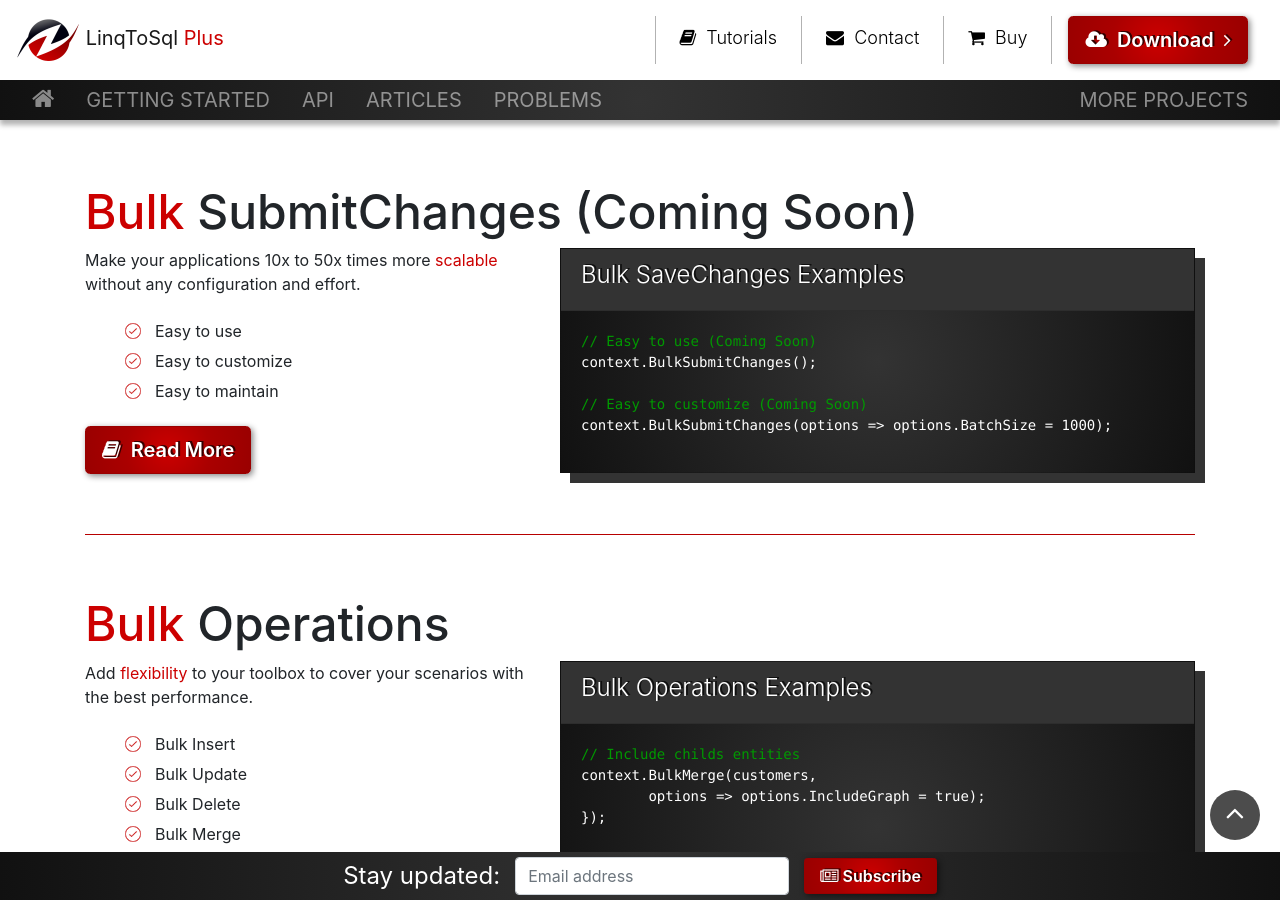
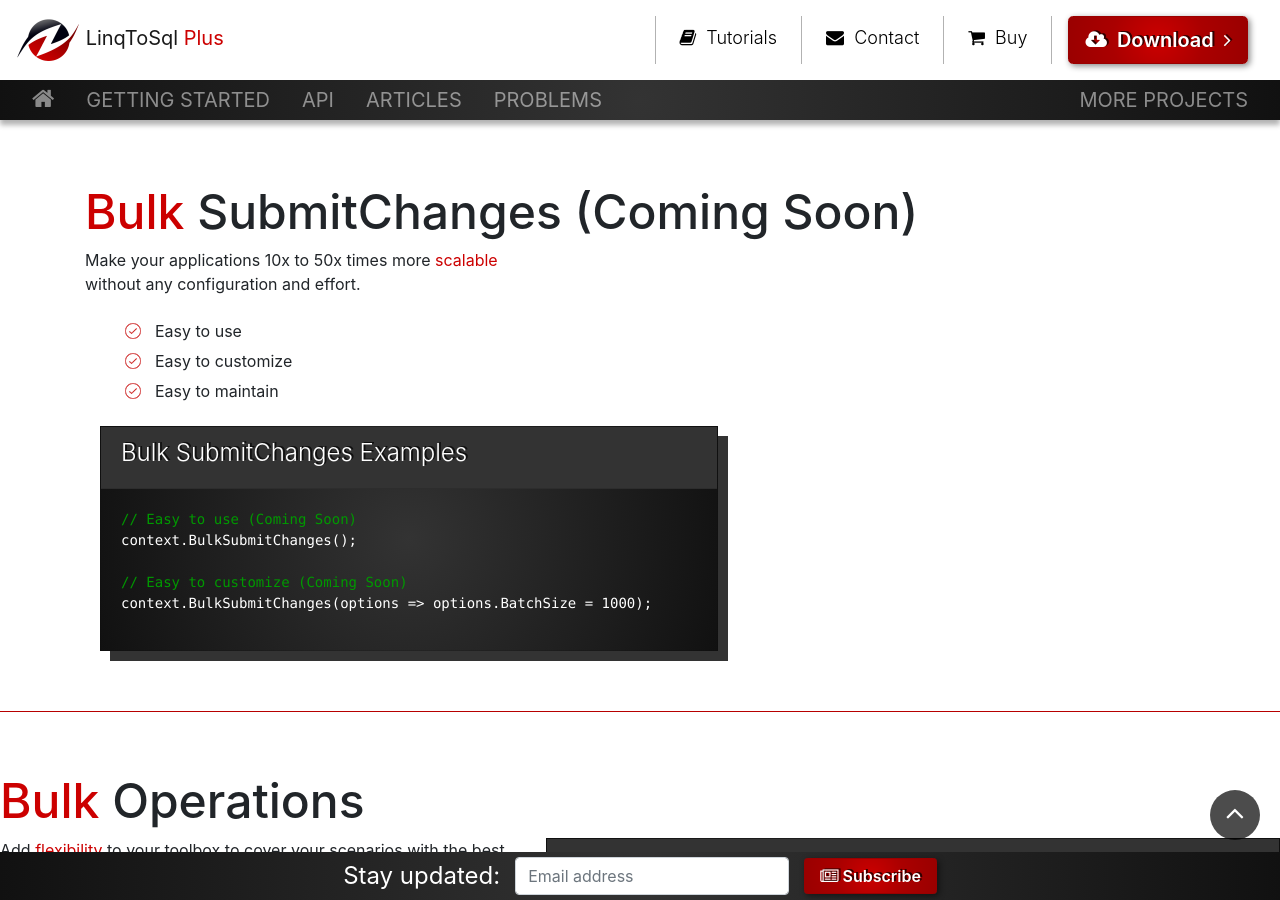
Before and after one commit to zzzprojects/LinqToSql-Plus, a Jekyll site: the page built from docs/index.md, in a window 1280 px wide and 900 px high, scrolled down 2261 px. Built offline with Jekyll 4.4.1, drawn with Linux system fonts in a browser that asks for light colours; nearby versions of some CDN libraries.

Commit message:
Update index.md

```diff
--- a/docs/index.md
+++ b/docs/index.md
@@ -229,16 +229,16 @@ context.BulkMerge(customers, options => {
 					<li>Easy to customize</li>
 					<li>Easy to maintain</li>
 				</ul>
-				<div class="more-info">
-					<a href="{{ site.github.url }}/tutorial-bulk-savechanges" class="btn btn-lg btn-z" role="button">
+				<!--<div class="more-info">
+					<a href="{{ site.github.url }}/tutorial-bulk-SubmitChanges" class="btn btn-lg btn-z" role="button">
 						<i class="fa fa-book"></i>&nbsp;
 						Read More
-					</a>
+					</a> !-->
 				</div>
 			</div>
 			<div class="col-lg-7 wow slideInRight">
 				<div class="card card-code card-code-dark">
-					<div class="card-header"><h5>Bulk SaveChanges Examples</h5></div>
+					<div class="card-header"><h5>Bulk SubmitChanges Examples</h5></div>
 					<div class="card-body">
 {% highlight csharp %}
 // Easy to use (Coming Soon)
```
